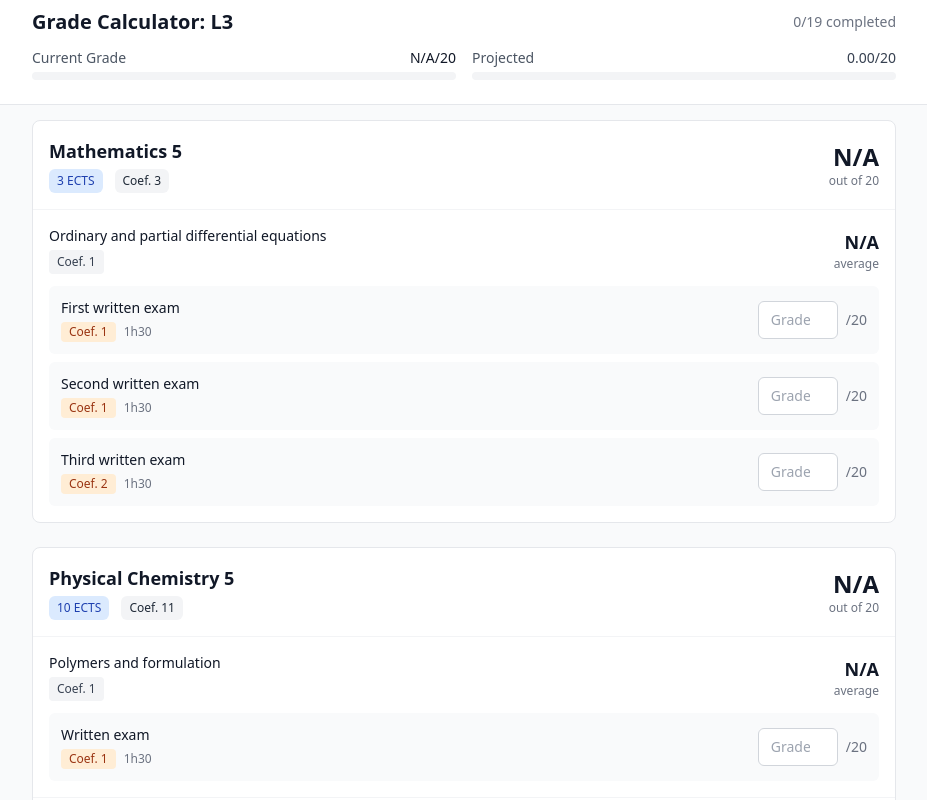
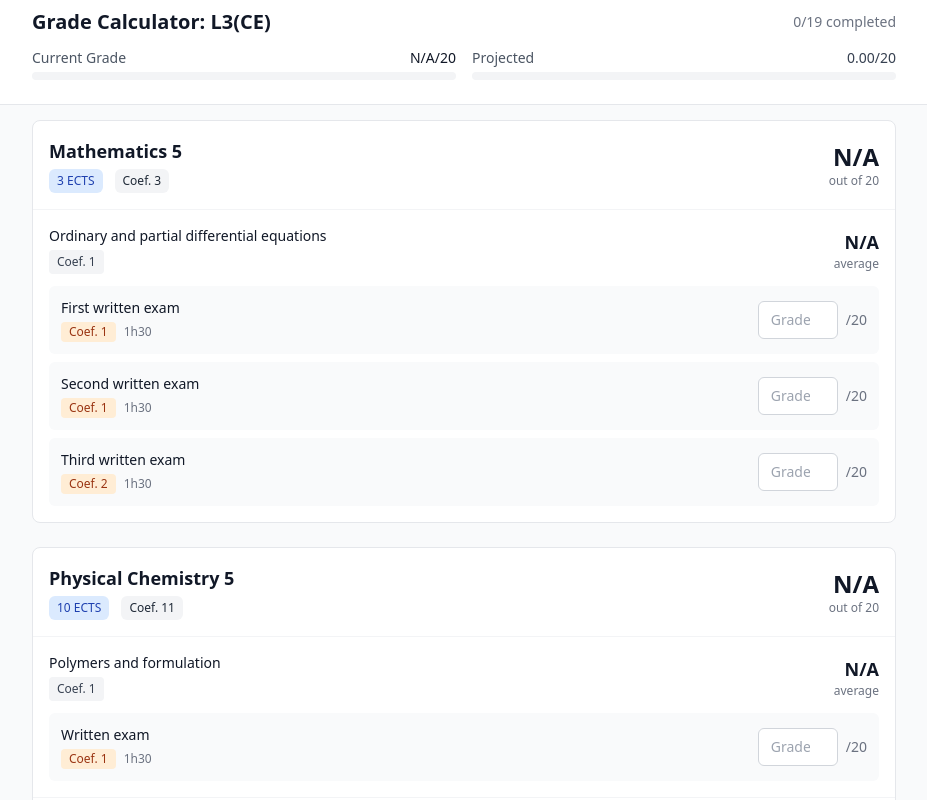
Before and after one commit to samircumsudzade/ufaz-grade-calculator-l3, a React (Vite) app: page / in a window 1280 px wide. Shown: the top 800 px of the page, without its empty margins (176-1103 px from the left). Built offline with nearby package versions, Linux system fonts and the light colour scheme.

Commit message:
Updated Navbar.tsx

```diff
--- a/src/components/Navbar.tsx
+++ b/src/components/Navbar.tsx
@@ -26,7 +26,7 @@ export function Navbar({ ues }: NavbarProps) {
       <div className="max-w-4xl mx-auto px-4">
         <div className="py-2">
           <div className="flex items-center justify-between mb-3">
-            <h1 className="text-xl font-semibold text-gray-900">Grade Calculator: L3</h1>
+            <h1 className="text-xl font-semibold text-gray-900">Grade Calculator: L3(CE)</h1>
             <div className="text-sm text-gray-500">
               {completedAssessments}/{totalAssessments} completed
             </div>
```
